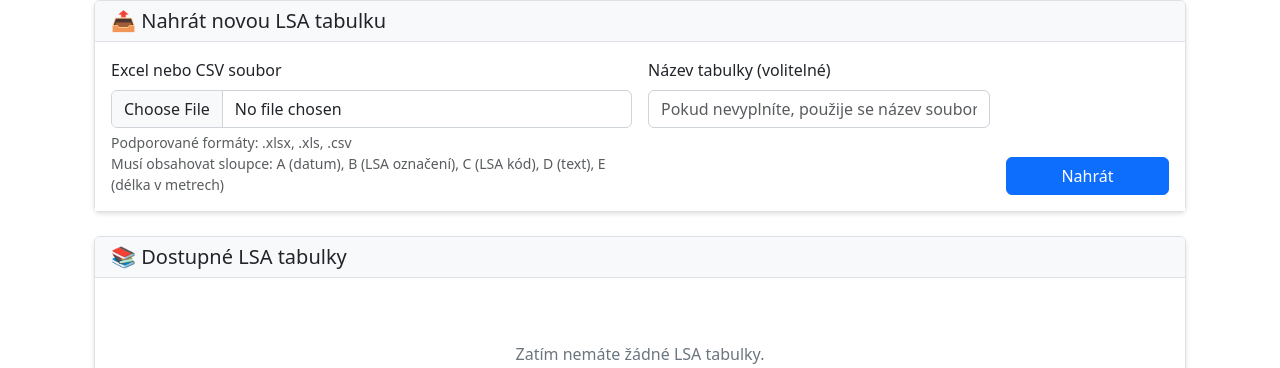
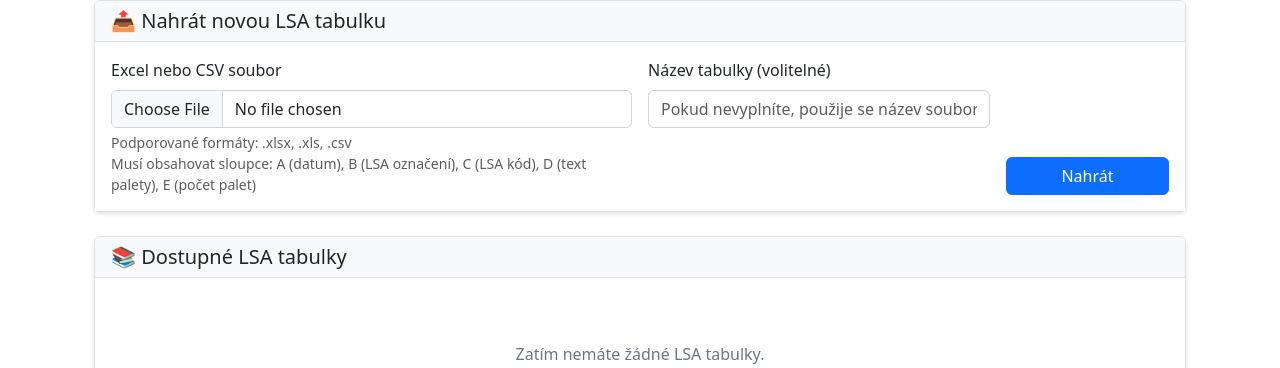
Before and after one commit to tomastomeska/Hueppe-beta, a Flask app: page /lsa_tables in a window 1280 px wide. Shown: the part 258-626 px from the top of the page. Run offline with Flask 3, Linux system fonts and the light colour scheme.

Commit message:
Fix LSA upload documentation - column E is pallet count, not length

```diff
--- a/templates/lsa_tables.html
+++ b/templates/lsa_tables.html
@@ -26,7 +26,7 @@
                            accept=".xlsx,.xls,.csv" required>
                     <div class="form-text">
                         Podporované formáty: .xlsx, .xls, .csv<br>
-                        Musí obsahovat sloupce: A (datum), B (LSA označení), C (LSA kód), D (text), E (délka v metrech)
+                        Musí obsahovat sloupce: A (datum), B (LSA označení), C (LSA kód), D (text palety), E (počet palet)
                     </div>
                 </div>
                 <div class="col-md-4">
```
